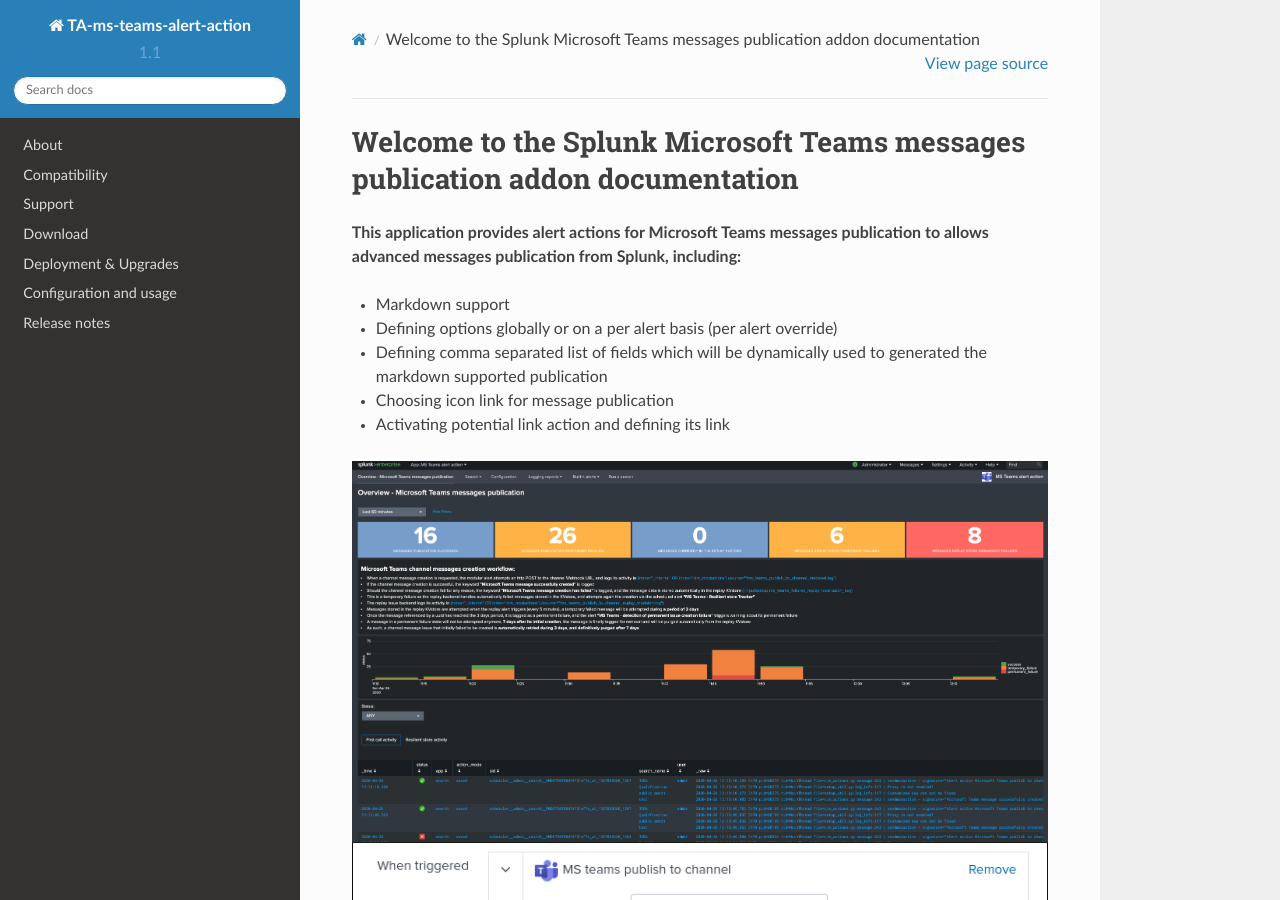
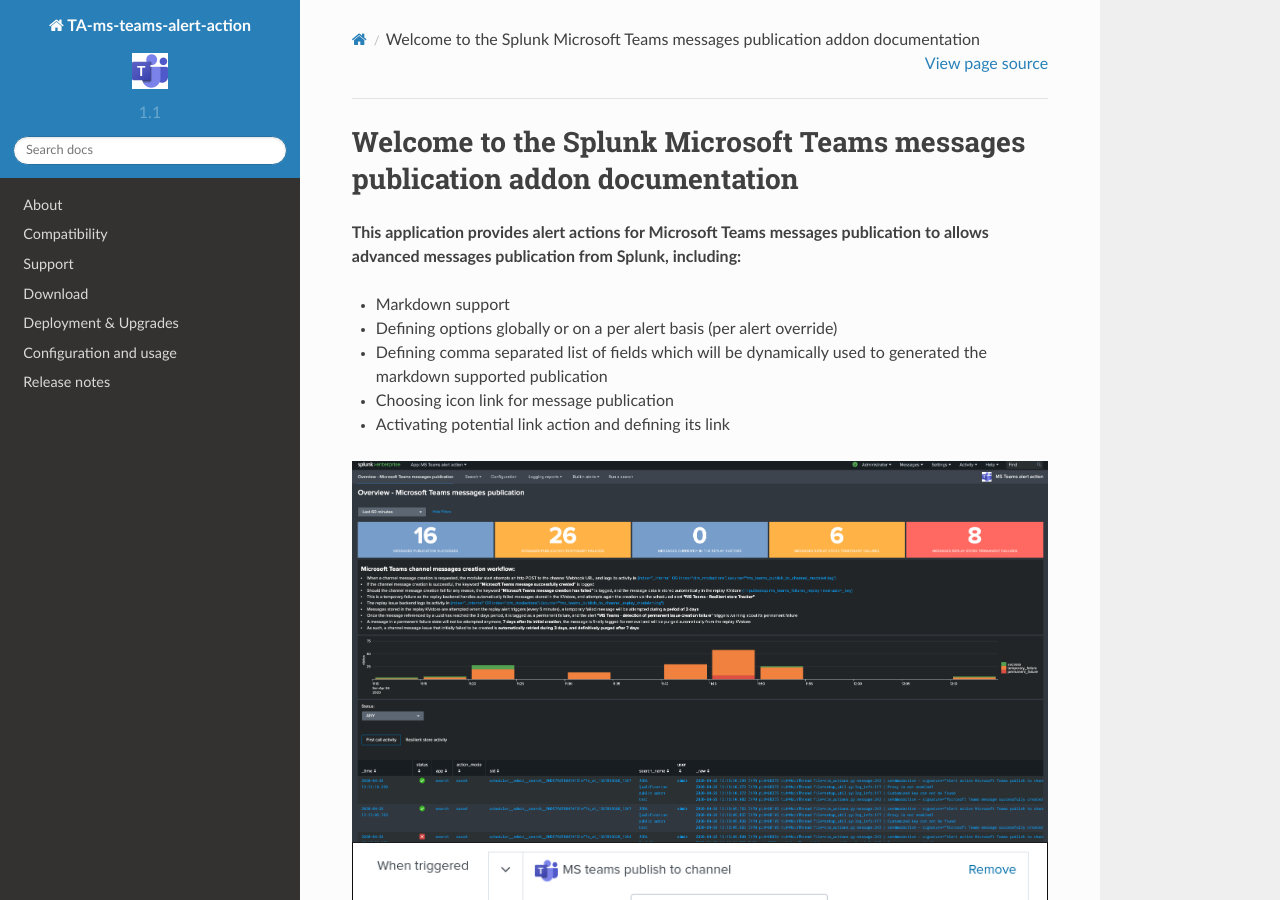
Before and after one commit to guilhemmarchand/TA-ms-teams-alert-action, a Sphinx documentation site: the page built from docs/index.rst, in a window 1280 px wide and 900 px high. Built offline with Sphinx 7.4.7 and the Read the Docs theme 2.0.0, drawn with Linux system fonts in a browser that asks for light colours.

Commit message:
Minor doc update

```diff
--- a/docs/conf.py
+++ b/docs/conf.py
@@ -116,7 +116,9 @@
 # Theme options are theme-specific and customize the look and feel of a theme
 # further.  For a list of options available for each theme, see the
 # documentation.
-#html_theme_options = {}
+html_theme_options = {
+    'style_external_links': True,
+}
 
 # Add any paths that contain custom themes here, relative to this directory.
 #html_theme_path = []
@@ -130,7 +132,7 @@
 
 # The name of an image file (relative to this directory) to place at the top
 # of the sidebar.
-#html_logo = None
+html_logo = "img/logo.png"
 
 # The name of an image file (relative to this directory) to use as a favicon of
 # the docs.  This file should be a Windows icon file (.ico) being 16x16 or 32x32
```
Also changed, not shown: docs/img/logo.png (added).
